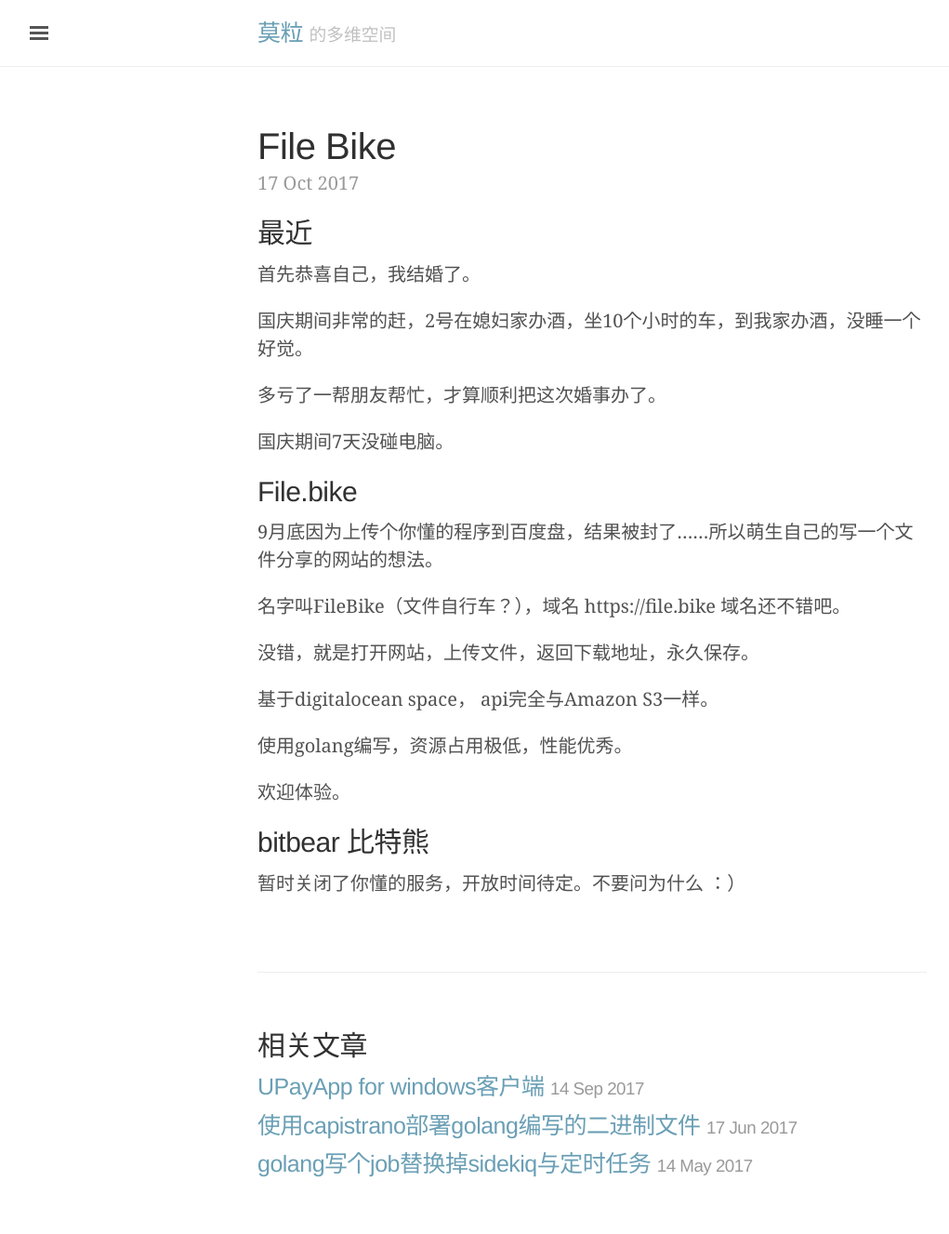
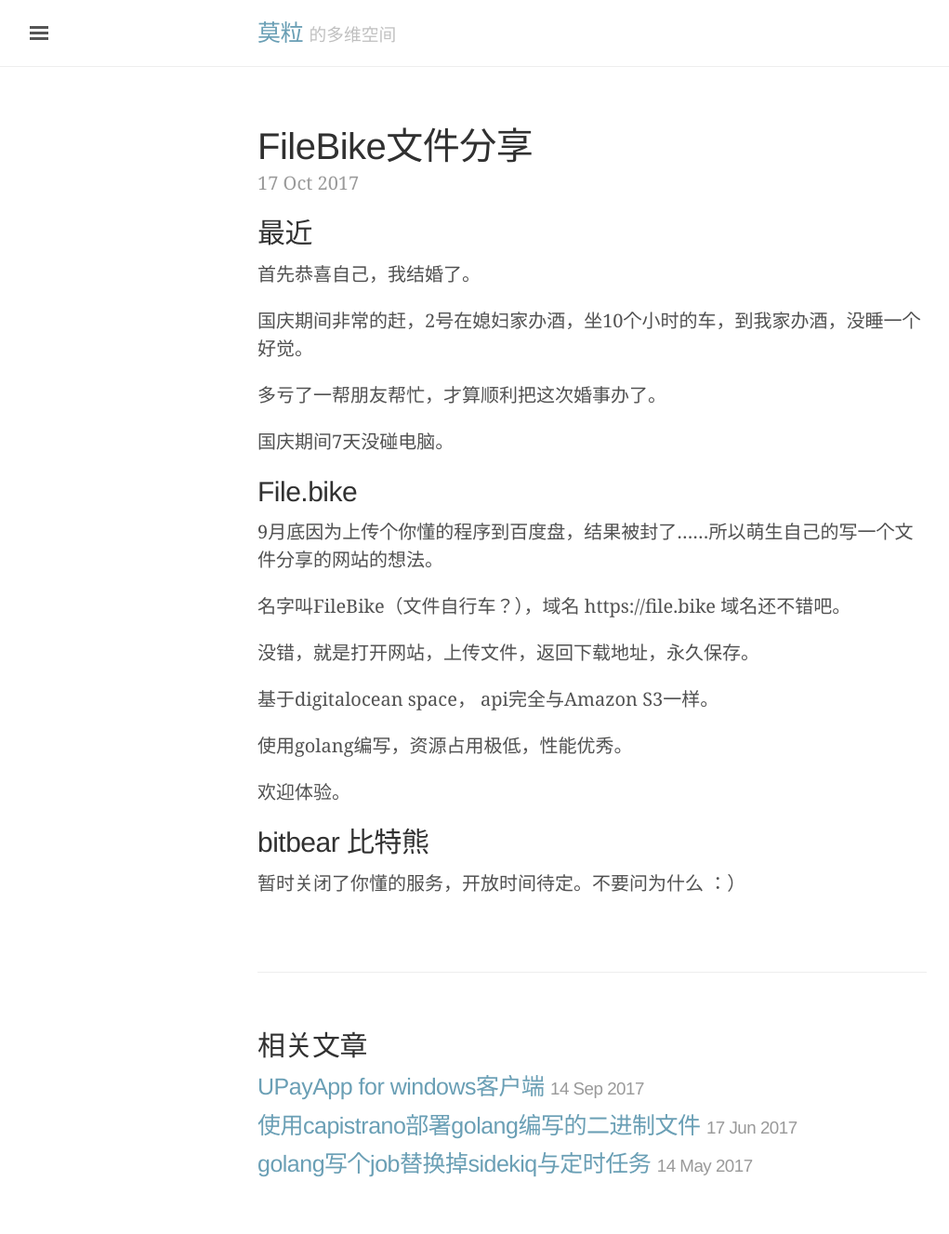
Before and after one commit to molizz/molizz, a Jekyll site: the page built from _posts/2017-10-17-file-bike.md, in a window 1280 px wide. Shown: the whole page at 93% size, without its empty margins (3-1024 px from the left). Built offline with Jekyll 4.4.1, drawn with Linux system fonts in a browser that asks for light colours; our own code applies the rules of GitHub Pages for plain Markdown files; comment, search, counter and statistics services are not loaded.

Commit message:
Update 2017-10-17-file-bike.md

```diff
--- a/_posts/2017-10-17-file-bike.md
+++ b/_posts/2017-10-17-file-bike.md
@@ -1,3 +1,13 @@
+---
+title: FileBike文件分享
+author: moli
+comments: true
+date: 2017-10-17 00:00:00
+tags: [ filebike ]
+categories:
+    - filebike
+---
+
 ## 最近
 
 首先恭喜自己，我结婚了。
```
